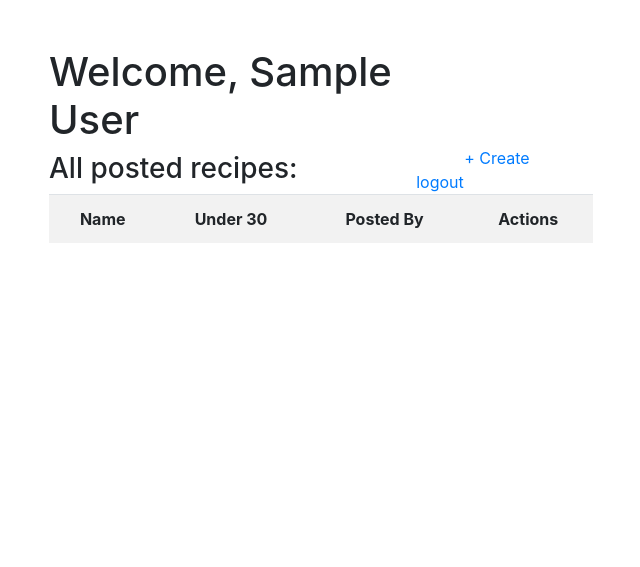
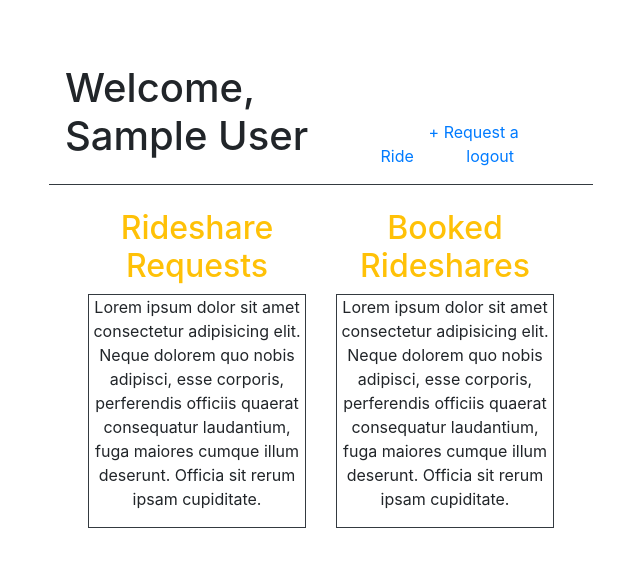
Before and after one commit to kmb405/Python, a Flask app: template Flask_mysql/belt_review/Ohana_Rideshares/flask_app/templates/dashboard.html in a window 1280 px wide. Shown: the top 567 px of the page, without its empty margins (319-959 px from the left). Run offline with Flask 3, Linux system fonts and the light colour scheme; the template is opened without the code that fills it, so the values that code supplies are empty; the visitor is signed in with stand-in values (Sample User, id 1).

Commit message:
updating rideshares

```diff
--- a/Flask_mysql/belt_review/Ohana_Rideshares/flask_app/controller/users.py
+++ b/Flask_mysql/belt_review/Ohana_Rideshares/flask_app/controller/users.py
@@ -34,7 +34,7 @@ def login_user():
             session['id'] = user.id
             session['first_name'] = user.first_name
             session['logged_in'] = True
-            return redirect(f"/recipes")
+            return redirect(f"/rides")
         else:
             flash('Invalid Email/Password', 'login')
             return redirect('/')
--- a/Flask_mysql/belt_review/Ohana_Rideshares/flask_app/models/user.py
+++ b/Flask_mysql/belt_review/Ohana_Rideshares/flask_app/models/user.py
@@ -6,7 +6,7 @@ PASSWORD_REGEX = re.compile(r'^(?=.*[a-z])(?=.*[A-Z])(?=.*\d)(?=.*[@$!%*?&])[A-Z
 EMAIL_REGEX = re.compile(r'^[a-zA-Z0-9.+_-]+@[a-zA-Z0-9._-]+\.[a-zA-Z]+$')
 
 class User:
-    DB = 'users'
+    DB = 'rideshares'
 
     def __init__(self, data):
         self.id = data['id']
--- a/Flask_mysql/belt_review/Ohana_Rideshares/flask_app/templates/dashboard.html
+++ b/Flask_mysql/belt_review/Ohana_Rideshares/flask_app/templates/dashboard.html
@@ -4,51 +4,38 @@
 <head>
     <meta charset="UTF-8">
     <meta name="viewport" content="width=device-width, initial-scale=1.0">
-    <title>Recipes</title>
+    <title>Ohana Rideshares</title>
     <link rel="stylesheet" href="https://cdn.jsdelivr.net/npm/bootstrap@4.4.1/dist/css/bootstrap.min.css"
         integrity="sha384-Vkoo8x4CGsO3+Hhxv8T/Q5PaXtkKtu6ug5TOeNV6gBiFeWPGFN9MuhOf23Q9Ifjh" crossorigin="anonymous">
 </head>
 
 <body class="container d-flex justify-content-center flex-column w-50 p-5">
-    <div class="d-flex justify-content-between align-items-end">
+    <div class="d-flex justify-content-between align-items-end border-bottom border-dark p-3">
         <div>
             <h1>Welcome, {{session.first_name}}</h1>
-            <h3>All posted recipes:</h3>
         </div>
         <div>
-            <a href="/recipes/new/{{session['id']}}" class="p-5">+ Create</a>
+            <a href="/ride/new/{{session['id']}}" class="p-5">+ Request a Ride</a>
             <a href="/logout">logout</a>
         </div>
     </div>
-    <div class="d-flex justify-content-center">
-        <table class="table table-striped">
-            <tr class="">
-                <th class="text-center">Name</th>
-                <th class="text-center">Under 30</th>
-                <th class="text-center">Posted By</th>
-                <th class="text-center">Actions</th>
-            </tr>
-            {% for recipe in recipes %}
-            <tr>
-                <td class="text-center">{{recipe.name}}</td>
-                {% if recipe.under_30 == 1: %}
-                <td class="text-center">Yes</td>
-                {% elif recipe.under_30 == 0: %}
-                <td class="text-center">No</td>
-                {% endif %}
-                <td class="text-center">{{recipe.first_name}}</td>
-                <td class="text-center">
-                    {% if recipe.user_id == session.id %}
-                    <a href="/recipe/{{recipe.id}}" class="p-2">view recipe</a>
-                    <a href="/recipe/edit/{{recipe.id}}/{{session['id']}}" class="p-2">edit</a>
-                    <a href="/delete_recipe/{{recipe.id}}" class="p-2">delete</a>
-                    {% else %}
-                    <a href="/recipe/{{recipe.id}}" class="p-2">view recipe</a>
-                    {% endif %}
-                </td>
-            </tr>
-            {% endfor %}
-        </table>
+    <div class="d-flex justify-content-center p-4">
+        <div class="container text-center">
+            <h2 class="text-warning">Rideshare Requests</h2>
+            <div class="border border-dark">
+                <p>Lorem ipsum dolor sit amet consectetur adipisicing elit. Neque dolorem quo nobis adipisci, esse corporis,
+                    perferendis officiis quaerat consequatur laudantium, fuga maiores cumque illum deserunt. Officia sit rerum ipsam
+                    cupiditate.</p>
+            </div>
+        </div>
+        <div class="container text-center">
+            <h2 class="text-warning">Booked Rideshares</h2>
+            <div class="border border-dark">
+                <p>Lorem ipsum dolor sit amet consectetur adipisicing elit. Neque dolorem quo nobis adipisci, esse corporis,
+                    perferendis officiis quaerat consequatur laudantium, fuga maiores cumque illum deserunt. Officia sit rerum ipsam
+                    cupiditate.</p>
+            </div>
+        </div>
     </div>
 </body>
 
--- a/Flask_mysql/belt_review/Ohana_Rideshares/server.py
+++ b/Flask_mysql/belt_review/Ohana_Rideshares/server.py
@@ -1,5 +1,5 @@
 from flask_app import app
-from flask_app.controller import users
+from flask_app.controller import users, rides
 
 if (__name__) == '__main__':
     app.run(debug=True)
```
Also changed, not shown: Flask_mysql/belt_review/Ohana_Rideshares/flask_app/controller/rides.py (+7 -7 lines), Flask_mysql/belt_review/Ohana_Rideshares/flask_app/models/ride.py (+26 -26 lines), Flask_mysql/belt_review/Ohana_Rideshares/flask_app/templates/edit_ride.html (+9 -9 lines), Flask_mysql/belt_review/Ohana_Rideshares/flask_app/templates/home.html (+8 -3 lines), Flask_mysql/belt_review/Ohana_Rideshares/flask_app/templates/new_ride.html (+5 -5 lines), Flask_mysql/belt_review/Ohana_Rideshares/flask_app/templates/view_ride.html (+9 -9 lines), 1 other file.
